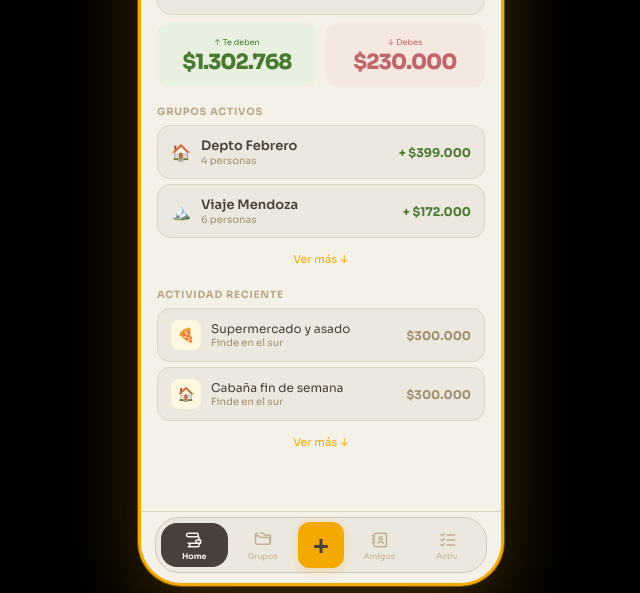
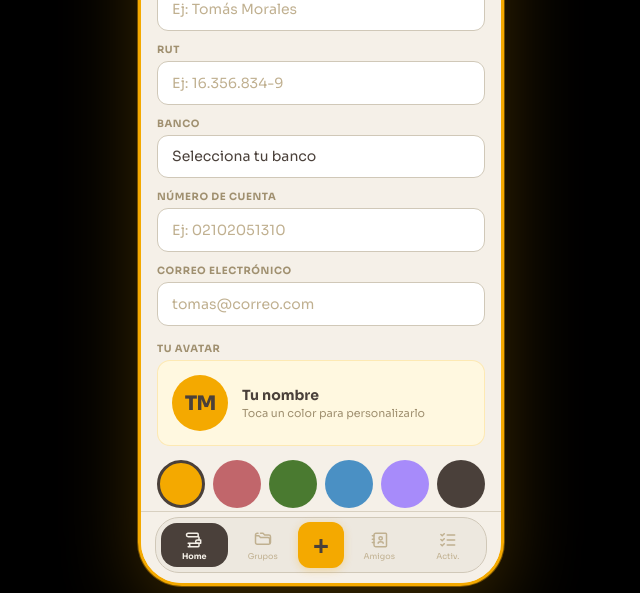
Before and after one commit to tatanecheverria/iowe, a plain HTML site: page index.html in a window 1280 px wide. Shown: the part 207-800 px from the top of the page, without its empty margins (319-959 px from the left). Drawn offline with Linux system fonts and the light colour scheme.

Commit message:
Update index.html

```diff
--- a/index.html
+++ b/index.html
@@ -18,20 +18,20 @@
 <link rel="stylesheet" href="https://unpkg.com/@tabler/icons-webfont@2.44.0/tabler-icons.min.css">
 <style>
 *{box-sizing:border-box;margin:0;padding:0;-webkit-tap-highlight-color:transparent}
-html,body{width:100%;height:100%;background:#000;overflow:hidden;position:fixed;top:0;left:0;}
+html,body{width:100%;height:100%;background:#000;overflow:hidden;position:fixed;top:0;left:0;overscroll-behavior:none}
 body{display:flex;justify-content:center;align-items:center;}
 body{font-family:'Sora',-apple-system,system-ui,sans-serif;color:#4A403A}
 .device{background:#F4A900;border-radius:44px;padding:3px;box-shadow:0 24px 80px rgba(244,169,0,.25),0 0 0 1px rgba(244,169,0,.4);flex-shrink:0;}
 #app{display:flex;flex-direction:column;height:780px;width:360px;border-radius:41px;background:#F5F0E8;overflow:hidden;position:relative;}
 @media (max-width: 430px) and (display-mode: standalone), (max-width: 430px) {
   body{background:#F5F0E8;align-items:flex-start;}
-  .device{border-radius:0;padding:0;box-shadow:none;width:100%;height:100vh;}
+  .device{border-radius:0;padding:0;box-shadow:none;width:100%;height:100vh;height:100dvh;}
   #app{width:100%;height:100%;border-radius:0;}
 }
 .sb{display:flex;justify-content:space-between;padding:max(env(safe-area-inset-top),14px) 22px 6px;font-size:11px;color:#B8A888;flex-shrink:0}
 .pg{display:none;flex-direction:column;flex:1;min-height:0;overflow:hidden}
 .pg.on{display:flex}
-.scroll{overflow-y:auto;flex:1;-webkit-overflow-scrolling:touch}
+.scroll{overflow-y:auto;flex:1;-webkit-overflow-scrolling:touch;overscroll-behavior:contain}
 .scroll::-webkit-scrollbar{display:none}
 .logo{width:44px;height:44px;border-radius:11px;background:#F4A900;display:flex;align-items:center;justify-content:center;font-size:19px;font-weight:900;color:#000;letter-spacing:-2px;user-select:none;flex-shrink:0}
 .av{width:34px;height:34px;border-radius:50%;background:#F4A900;display:flex;align-items:center;justify-content:center;font-size:11px;font-weight:700;color:#000;cursor:pointer}
@@ -129,17 +129,17 @@ body{font-family:'Sora',-apple-system,system-ui,sans-serif;color:#4A403A}
     <div class="scroll" style="padding:16px">
       <div style="margin-bottom:12px">
         <label class="ob-label">Nombre completo</label>
-        <input class="ob-fi" type="text" id="ob-nombre" placeholder="Ej: Tomás Morales" oninput="updateAvPreview()" value="Tomás Morales">
+        <input class="ob-fi" type="text" id="ob-nombre" placeholder="Ej: Tomás Morales" oninput="updateAvPreview()">
       </div>
       <div style="margin-bottom:12px">
         <label class="ob-label">RUT</label>
-        <input class="ob-fi" type="text" id="ob-rut" placeholder="Ej: 16.356.834-9" value="12.345.678-9">
+        <input class="ob-fi" type="text" id="ob-rut" placeholder="Ej: 16.356.834-9">
       </div>
       <div style="margin-bottom:12px">
         <label class="ob-label">Banco</label>
         <select class="ob-fi" id="ob-banco" style="color:#4A403A">
           <option value="" disabled selected style="color:#C0B090">Selecciona tu banco</option>
-          <option selected>Banco Itaú</option>
+          <option>Banco Itaú</option>
           <option>Banco Santander</option>
           <option>Banco BCI</option>
           <option>Banco de Chile</option>
@@ -153,11 +153,11 @@ body{font-family:'Sora',-apple-system,system-ui,sans-serif;color:#4A403A}
       </div>
       <div style="margin-bottom:12px">
         <label class="ob-label">Número de cuenta</label>
-        <input class="ob-fi" type="number" id="ob-cuenta" placeholder="Ej: 02102051310" value="00123456789">
+        <input class="ob-fi" type="number" id="ob-cuenta" placeholder="Ej: 02102051310">
       </div>
       <div style="margin-bottom:16px">
         <label class="ob-label">Correo electrónico</label>
-        <input class="ob-fi" type="email" id="ob-email" placeholder="tomas@correo.com" value="tomas.morales@gmail.com">
+        <input class="ob-fi" type="email" id="ob-email" placeholder="tomas@correo.com">
       </div>
       <div style="margin-bottom:20px">
         <label class="ob-label">Tu avatar</label>
@@ -510,7 +510,7 @@ body{font-family:'Sora',-apple-system,system-ui,sans-serif;color:#4A403A}
     </div>
     <div style="display:flex;flex-direction:column;gap:8px;padding-bottom:22px">
       <button class="btn-y" onclick="shareAll()">Compartir todos los datos</button>
-      <button class="btn-g" style="color:#C1666B;border-color:#3D0A0A">Cerrar sesión</button>
+      <button class="btn-g" style="color:#C1666B;border-color:#3D0A0A" onclick="cerrarSesion()">Cerrar sesión</button>
     </div>
   </div>
 </div>
@@ -947,6 +947,14 @@ function obFinish(){
   renderAll();
   go('home');
   nav(0);
+}
+function cerrarSesion(){
+  if(!confirm('¿Cerrar sesión? Se borrarán todos los datos guardados en este dispositivo (grupos, amigos, gastos). Si no has exportado un backup, se pierden.')) return;
+  try{
+    localStorage.removeItem('iowe_state');
+    localStorage.removeItem(OB_DONE_KEY);
+  }catch(e){}
+  location.reload();
 }
 function renderAll(){
   renderHome();
@@ -1984,12 +1992,16 @@ function selCategoriaIA(catName){
 }
 initEmojis();
 (function(){
-  loadDemoData();
-  try{localStorage.setItem(OB_DONE_KEY,'1');}catch(e){}
-  var ob=$('p-onboarding');
-  if(ob) ob.classList.remove('on');
-  var home=$('p-home');
-  if(home) home.classList.add('on');
+  var obDone=false;
+  try{ obDone = localStorage.getItem(OB_DONE_KEY)==='1'; }catch(e){}
+  if(obDone && STATE.user){
+    var ob=$('p-onboarding');
+    if(ob) ob.classList.remove('on');
+    var home=$('p-home');
+    if(home) home.classList.add('on');
+  }
+  // Si no hay onboarding hecho o no hay usuario, se deja visible p-onboarding
+  // (ya trae la clase "on" por defecto en el HTML) en vez de forzar datos demo.
   renderAll();
   setTimeout(function(){ updateAvPreview(); }, 50);
 })();
```
